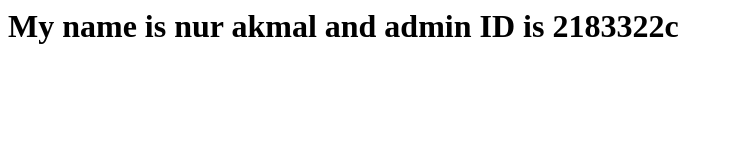
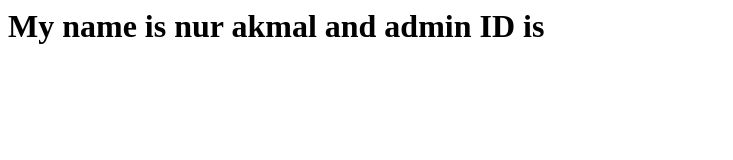
Before and after one commit to mdnurakmal/operate_repo, a plain HTML site: page index.html in a window 1280 px wide. Shown: the whole page, without its empty margins (0-733 px from the left). Drawn offline with Linux system fonts and the light colour scheme.

Commit message:
Update index.html

```diff
--- a/index.html
+++ b/index.html
@@ -2,6 +2,6 @@
 <head>
 </head>
 <body>
-	<h1>My name is nur akmal and admin ID is 2183322c <h1>
+	<h1>My name is nur akmal and admin ID is <your admin ID> <h1>
 </body>
 </html>
```
